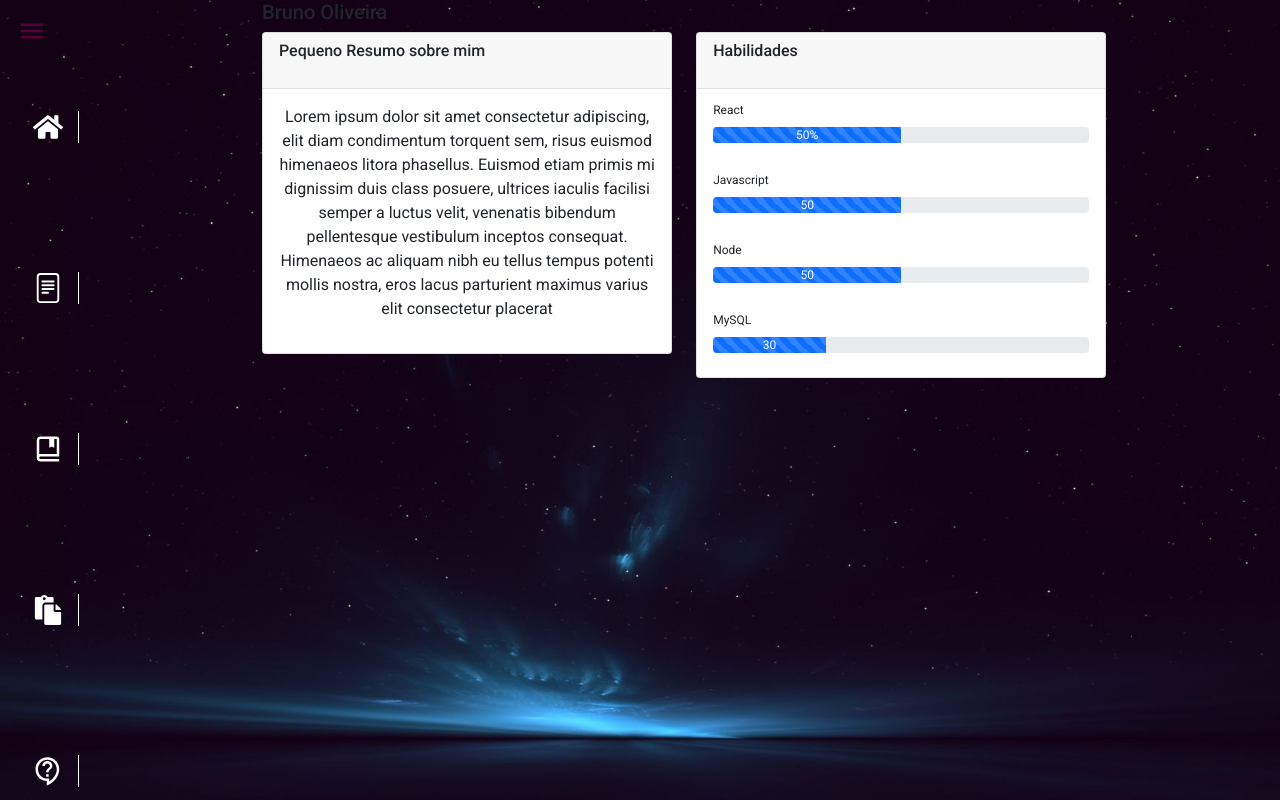
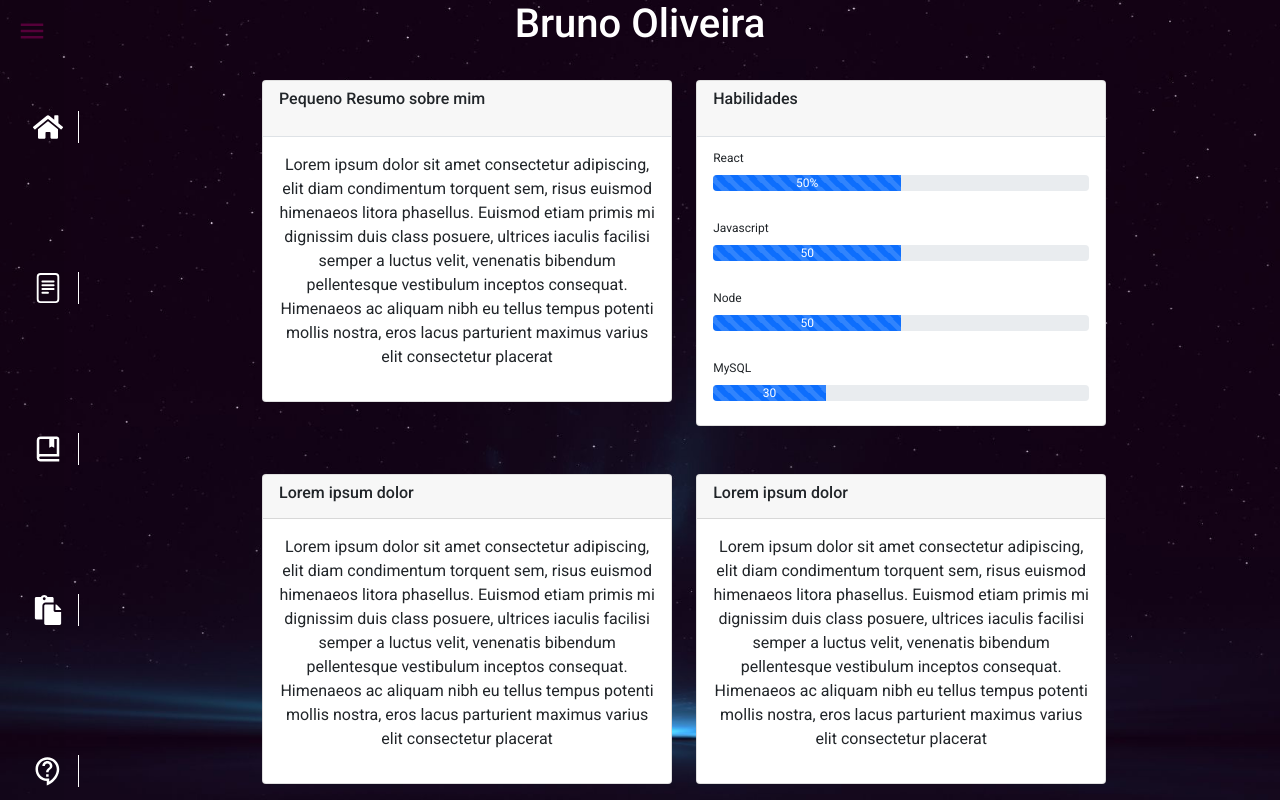
Before and after one commit to eng-Bruno/portfolio, a React (Create React App) app: page / in a window 1280 px wide. Built offline with nearby package versions, Linux system fonts and the light colour scheme.

Commit message:
adicionando outros cards na pagina inicial

```diff
--- a/src/components/Header.css
+++ b/src/components/Header.css
@@ -4,7 +4,7 @@
   flex-direction: column;
   inset: 0 75% 0 0;
   background-color: hsla(0, 40%, 98%, 0.092);
-    backdrop-filter: blur(.3rem);
+  backdrop-filter: blur(0.7rem);
 }
 
 .header-mobile {
@@ -19,13 +19,12 @@
 nav .ul-item {
   display: flex;
   flex-direction: column;
-    margin-block: .5rem;
+  margin-block: 0.5rem;
   list-style: none;
 }
 
 nav .ul-item.oicon a {
   display: none;
-
 }
 
 nav .ul-item.oicon li::after {
@@ -43,7 +42,7 @@ nav .ul-item li {
   gap: 2rem;
   cursor: pointer;
   padding-block: 2.5rem;
-    margin-block: .1rem;
+  margin-block: 0.1rem;
 }
 
 nav .ul-item li:hover {
@@ -62,12 +61,10 @@ nav .ul-item li a {
   color: #fff;
   border-left: 1px solid white;
   padding-left: 2rem;
-
 }
 
 .menu-icon {
   margin-inline: 1rem;
-
 }
 
 .menu-icon .menu {
@@ -106,5 +103,4 @@ nav .ul-item li:hover {
   nav .ul-item li .icon {
     font-size: clamp(1rem, 2vw + 1rem, 4rem);
   }
-
 }
--- a/src/pages/Home.js
+++ b/src/pages/Home.js
@@ -12,17 +12,17 @@ import {
   Progress,
   Label,
   CardSubtitle,
+  CardTitle,
 } from "reactstrap";
 
 const Home = () => {
   return (
     <div className="home">
       <Header />
-      <Row>
-        <Col>
-          <h5>Bruno Oliveira</h5>
-        </Col>
-      </Row>
+      <div className="text-center">
+        <h1 style={{ color: "white" }}>Bruno Oliveira</h1>
+      </div>
+      <br />
       <Row>
         <Col md="5">
           <Card>
@@ -81,6 +81,48 @@ const Home = () => {
           </Card>
         </Col>
       </Row>
+      <br />
+      <br />
+      <Row>
+        <Col md="5">
+          <Card>
+            <CardHeader>
+              <h6>Lorem ipsum dolor</h6>
+            </CardHeader>
+
+            <CardBody className="text-center" style={{ Height: "15vh" }}>
+              <p>
+                Lorem ipsum dolor sit amet consectetur adipiscing, elit diam
+                condimentum torquent sem, risus euismod himenaeos litora
+                phasellus. Euismod etiam primis mi dignissim duis class posuere,
+                ultrices iaculis facilisi semper a luctus velit, venenatis
+                bibendum pellentesque vestibulum inceptos consequat. Himenaeos
+                ac aliquam nibh eu tellus tempus potenti mollis nostra, eros
+                lacus parturient maximus varius elit consectetur placerat
+              </p>
+            </CardBody>
+          </Card>
+        </Col>
+        <Col md="5">
+          <Card>
+            <CardHeader>
+              <h6>Lorem ipsum dolor</h6>
+            </CardHeader>
+
+            <CardBody className="text-center" style={{ Height: "15vh" }}>
+              <p>
+                Lorem ipsum dolor sit amet consectetur adipiscing, elit diam
+                condimentum torquent sem, risus euismod himenaeos litora
+                phasellus. Euismod etiam primis mi dignissim duis class posuere,
+                ultrices iaculis facilisi semper a luctus velit, venenatis
+                bibendum pellentesque vestibulum inceptos consequat. Himenaeos
+                ac aliquam nibh eu tellus tempus potenti mollis nostra, eros
+                lacus parturient maximus varius elit consectetur placerat
+              </p>
+            </CardBody>
+          </Card>
+        </Col>
+      </Row>
     </div>
   );
 };
```
Lines whose indentation alone changed are shown as unchanged.
